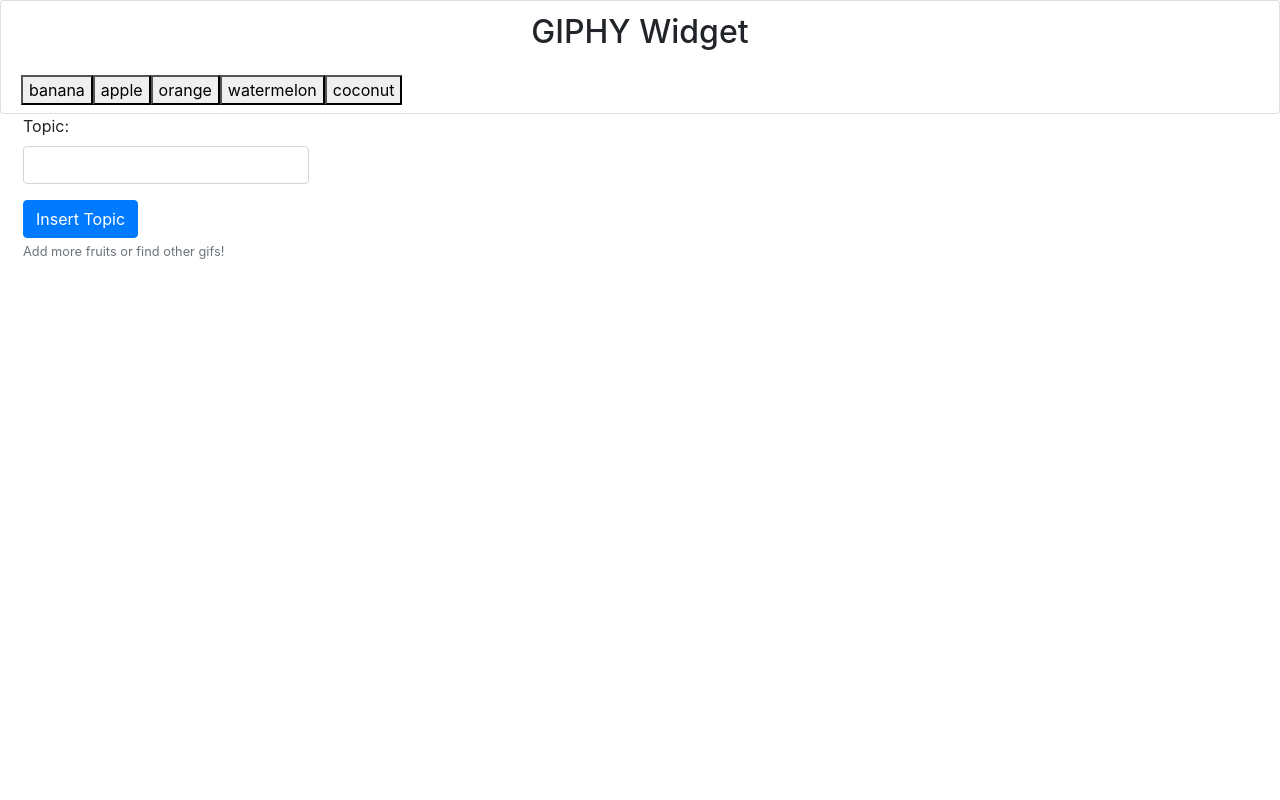
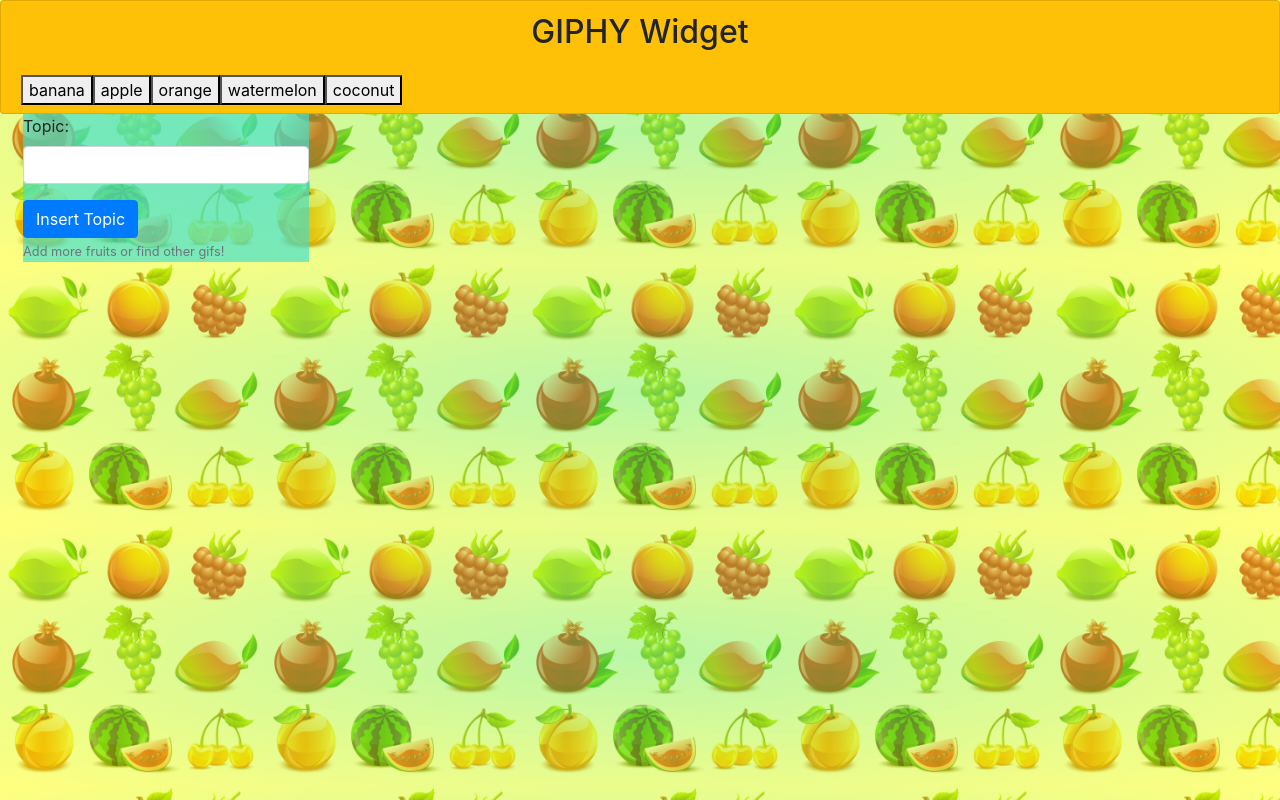
Before and after one commit to DrLer0/GIF-Widget, a plain HTML site: page index.html in a window 1280 px wide. Drawn offline with nearby package versions, Linux system fonts and the light colour scheme.

Commit message:
Added colors, style, and bg colors

```diff
--- a/assets/css/style.css
+++ b/assets/css/style.css
@@ -0,0 +1,13 @@
+body{
+    /* background: url(../images/fruitbg.jpg) no-repeat center center fixed transparent; */
+    background-image: radial-gradient(rgba(118, 238, 82, 0.5), rgba(255, 255, 0, 0.5)), url(../images/fruitbg.jpg) ;
+    -webkit-background-size: contain;
+    -moz-background-size: contain;
+    -o-background-size: contain;
+    background-size: contain;
+    background-color: khaki;
+}
+
+form{
+    background-color: rgba(64, 224, 208, 0.671);
+}
--- a/assets/javascript/app.js
+++ b/assets/javascript/app.js
@@ -26,13 +26,13 @@ function displayTopicGif() {
                         <img src=${results[i].images.fixed_height_still.url} data-state="still"
                         data-animate=${results[i].images.fixed_height.url}
                         data-still=${results[i].images.fixed_height_still.url} class="gif" >
-                        <p>Rating: ${results[i].rating}</p>
+                        <p class="bg-primary text-white">Rating: ${results[i].rating}</p>
                         </div>
                         <div class="col">
                         <img src=${results[i + 1].images.fixed_height_still.url} data-state="still"
                         data-animate=${results[i + 1].images.fixed_height.url}
                         data-still=${results[i + 1].images.fixed_height_still.url} class="gif" >
-                        <p>Rating: ${results[i].rating}</p>
+                        <p class="bg-primary text-white">Rating: ${results[i].rating}</p>
                         </div>
                         </div>`;
             $("#displayGifs").prepend(gif);
--- a/index.html
+++ b/index.html
@@ -5,15 +5,16 @@
     <meta charset="UTF-8">
     <meta name="viewport" content="width=device-width, initial-scale=1.0">
     <meta http-equiv="X-UA-Compatible" content="ie=edge">
-    <title>GIPHY Widget</title>
+    <title>GIPHY Fruit Widget</title>
 
     <link rel="stylesheet" href="https://stackpath.bootstrapcdn.com/bootstrap/4.4.1/css/bootstrap.min.css"
         integrity="sha384-Vkoo8x4CGsO3+Hhxv8T/Q5PaXtkKtu6ug5TOeNV6gBiFeWPGFN9MuhOf23Q9Ifjh" crossorigin="anonymous">
+    <link rel="stylesheet" href="assets/css/style.css">
 
 </head>
 
 <body>
-    <div class="card sticky-top py-1">
+    <div class="card sticky-top py-1 bg-warning">
         <div class="card-body py-1">
             <h2 class="card-title text-center py-1">GIPHY Widget</h2>
         </div>
```
Also changed, not shown: assets/images/fruitbg.jpg (added).
